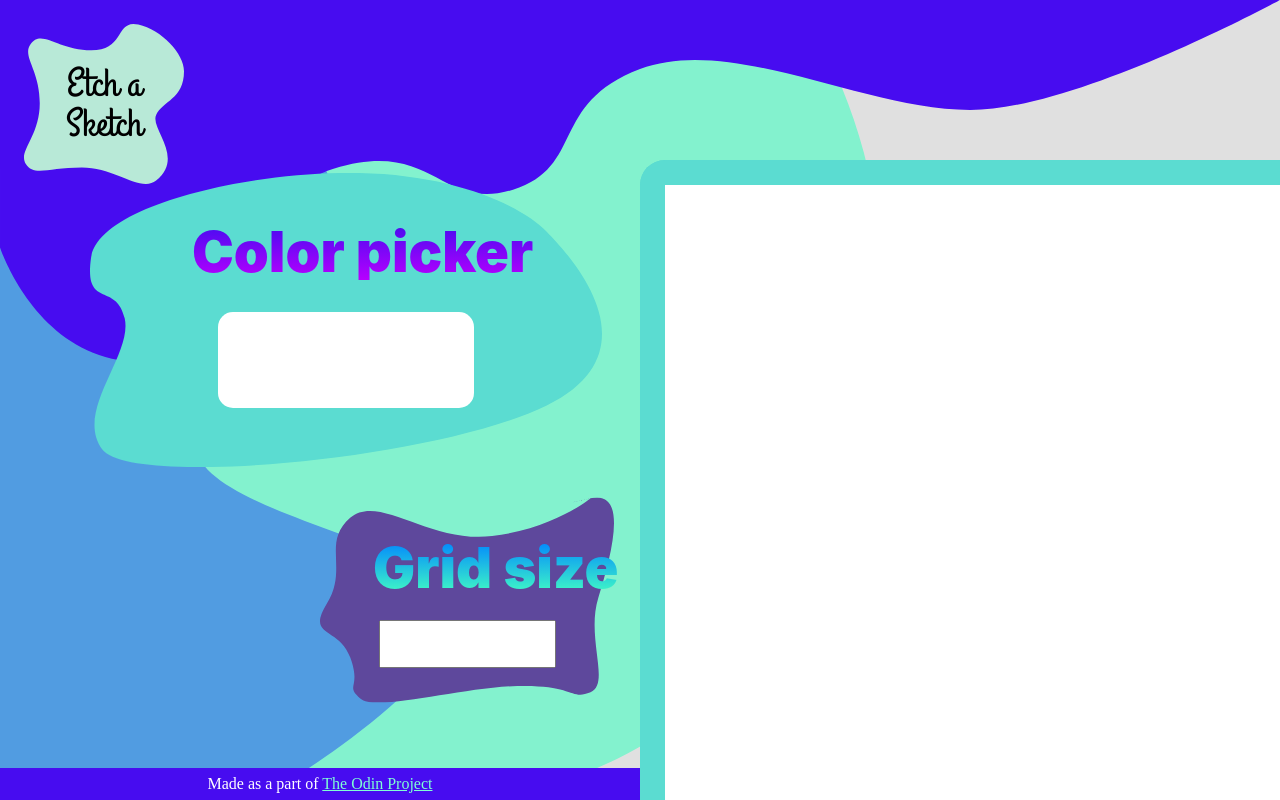
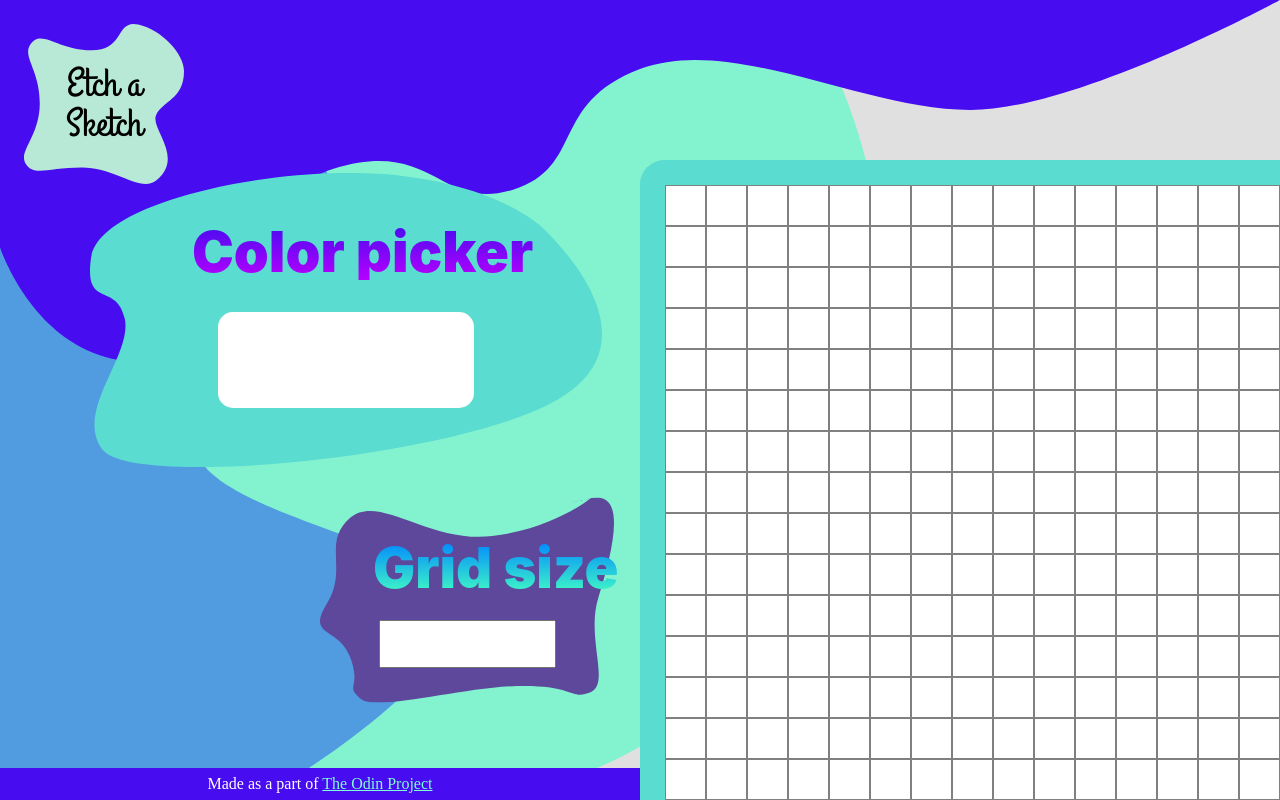
Before and after one commit to CHTBR/odin-etch-a-sketch, a plain HTML site: page index.html in a window 1280 px wide. Drawn offline with Linux system fonts and the light colour scheme.

Commit message:
Add initial grid creation and styles

```diff
--- a/index.html
+++ b/index.html
@@ -7,6 +7,7 @@
     <link rel="icon" type="image/x-icon" href="images/icon.ico">
     <link rel="stylesheet" href="styles/reset.css">
     <link rel="stylesheet" href="styles/style.css">
+    <script src="script.js" defer></script>
 </head>
 <body>
     <header>
--- /dev/null
+++ b/script.js
@@ -0,0 +1,42 @@
+/* GRID SIZE */
+const gridContainer = document.querySelector("#sketch-grid-container");
+
+function createGrid(gridSize) {
+    for (let a = 1; a<gridSize; a++) {
+        const gridCellRow = document.createElement("div");
+        gridCellRow.classList.add("grid-cell-row");
+        for (let b=1; b<gridSize; b++) {
+            const gridCell = document.createElement("div");
+            gridCell.classList.add("grid-cell");
+            gridCell.setAttribute("id", String(a) + String(b));
+            gridCellRow.appendChild(gridCell);
+        }
+        gridContainer.appendChild(gridCellRow);
+    }
+}
+
+createGrid(16);
+
+// INSTANTIATE constant gridSizeInputField with a reference to the input element with id "grid-size-input"
+
+// IF the value of the gridSizeInputField is changed
+//  IF the value isn't lower than 1 and is a whole number
+//   INVOKE createGrid with the argument value
+
+
+/* GRID COLORING */
+// IF mouse cursor is over a cell
+//  CHANGE the class of the cell to the name of the currently selected color
+
+
+/* CHANGING COLORS */
+// INSTANTIATE a variable cursorColor with a value of "black"
+// INSTANTIATE a constant colorGrid with a reference to the div element with id "color-grid"
+
+// FOR evry available color
+//  INSTANTATE constant colorOption with the value of a new button element reference
+//  ADD id equal to the current color ton colorOption
+//  APPEND colorOption as a child of colorGrid
+
+// IF a colorOption button is pressed
+//  SET the value of cursorColor to the button id
--- a/styles/style.css
+++ b/styles/style.css
@@ -93,6 +93,11 @@ header {
     border-top-left-radius: 25px;
 }
 
+.grid-cell {
+    flex: 1 1 1px;
+    border: 1px solid grey;
+}
+
 footer {
     width: 50%;
     background-color: var(--footer-background);
@@ -173,6 +178,14 @@ header {
     position: absolute;
     right: 0px;
     bottom: 0px;
+    display: flex;
+    flex-flow: column nowrap;
+}
+
+.grid-cell-row {
+    display: flex;
+    flex-flow: row nowrap;
+    flex: 1 1 auto;
 }
 
 footer {
```
